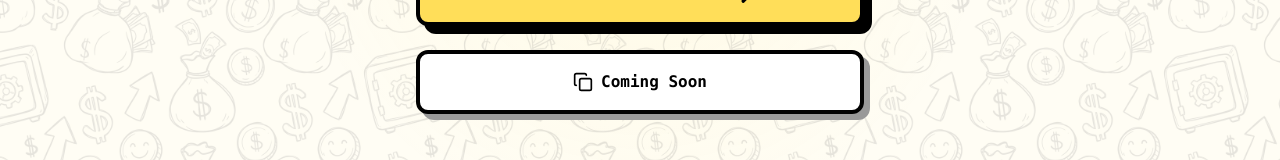
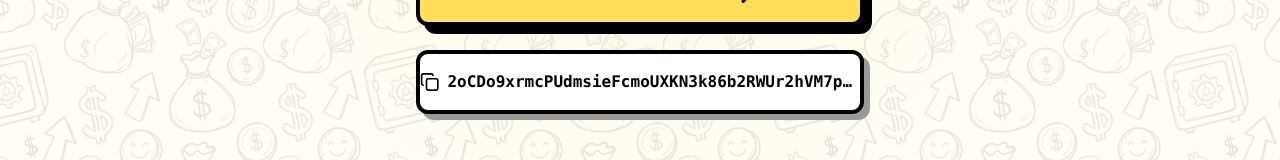
Before and after one commit to 13V/TheVault, a Next.js app: page / in a window 1280 px wide. Shown: the part 510-670 px from the top of the page. Built offline with nearby package versions, Linux system fonts and the light colour scheme; no server answers.

Commit message:
feat: Update  final contract address (CA)

```diff
--- a/app/page.tsx
+++ b/app/page.tsx
@@ -37,7 +37,7 @@ export default function Home() {
         vaultBalance: "0.00"
     });
 
-    const CA = "Coming Soon";
+    const CA = "2oCDo9xrmcPUdmsieFcmoUXKN3k86b2RWUr2hVM7pump";
 
     const copyToClipboard = () => {
         navigator.clipboard.writeText(CA);
```
